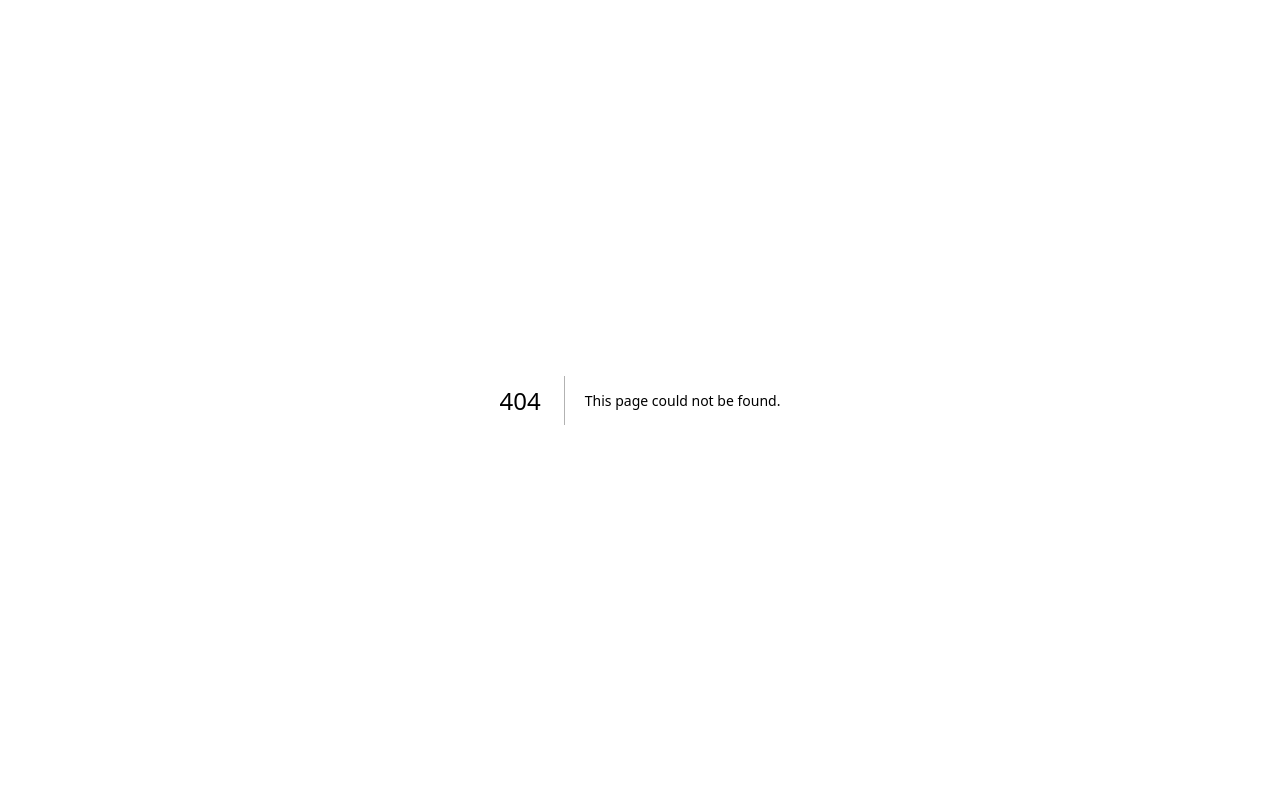
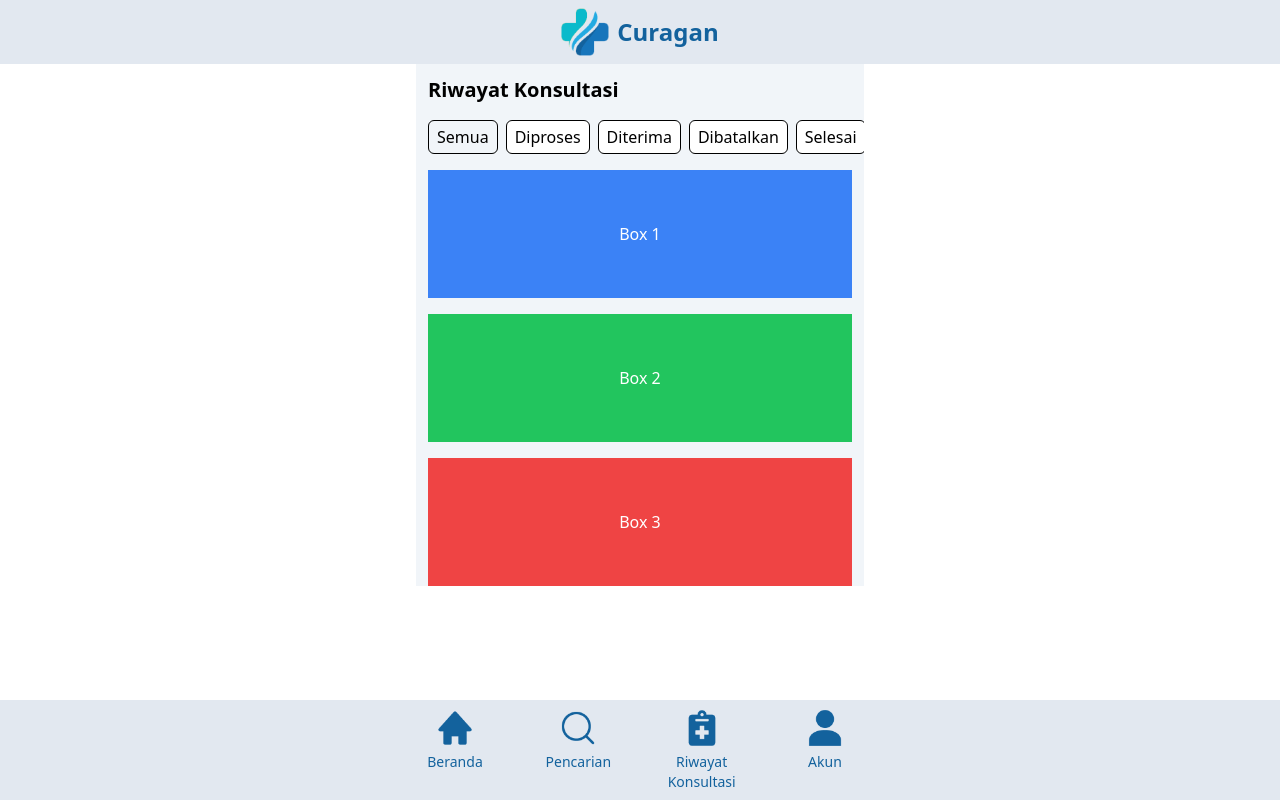
Before and after one commit to curagan/curagan-frontend, a Next.js app: page /riwayat in a window 1280 px wide. Before the commit this address had no page. Built offline with nearby package versions, Linux system fonts and the light colour scheme.

Commit message:
feat: slicing riwayat page

```diff
--- /dev/null
+++ b/components/riwayat/Filters.tsx
@@ -0,0 +1,21 @@
+export const Filters = () => {
+  return (
+    <div className="flex gap-2">
+      <div className="border border-solid rounded-md border-black bg-slate-100 inline-block text-black px-2 py-1">
+        Semua
+      </div>
+      <div className="border border-solid rounded-md border-black bg-white inline-block text-black px-2 py-1">
+        Diproses
+      </div>
+      <div className="border border-solid rounded-md border-black bg-white inline-block text-black px-2 py-1">
+        Diterima
+      </div>
+      <div className="border border-solid rounded-md border-black bg-white inline-block text-black px-2 py-1">
+        Dibatalkan
+      </div>
+      <div className="border border-solid rounded-md border-black bg-white inline-block text-black px-2 py-1">
+        Selesai
+      </div>
+    </div>
+  );
+};
--- /dev/null
+++ b/components/riwayat/HistoryList.tsx
@@ -0,0 +1,17 @@
+export const HistoryList = () => {
+  return (
+    <div>
+      <div className="flex flex-col space-y-4">
+        <div className="w-full h-32 bg-blue-500 text-white flex items-center justify-center">
+          Box 1
+        </div>
+        <div className="w-full h-32 bg-green-500 text-white flex items-center justify-center">
+          Box 2
+        </div>
+        <div className="w-full h-32 bg-red-500 text-white flex items-center justify-center">
+          Box 3
+        </div>
+      </div>
+    </div>
+  );
+};
--- /dev/null
+++ b/components/riwayat/Title.tsx
@@ -0,0 +1,7 @@
+export const Title = () => {
+  return (
+    <div>
+      <h1 className="font-semibold text-xl">Riwayat Konsultasi</h1>
+    </div>
+  );
+};
--- /dev/null
+++ b/pages/riwayat/index.tsx
@@ -0,0 +1,19 @@
+import { LayoutWrapper } from '@/components/layout/LayoutWrapper';
+import { Filters } from '@/components/riwayat/Filters';
+import { HistoryList } from '@/components/riwayat/HistoryList';
+import { Title } from '@/components/riwayat/Title';
+import { NextPage } from 'next';
+
+const Home: NextPage = () => {
+  return (
+    <LayoutWrapper>
+      <div className="w-full flex flex-col gap-4 p-3 pb-0  bg-slate-100">
+        <Title />
+        <Filters />
+        <HistoryList />
+      </div>
+    </LayoutWrapper>
+  );
+};
+
+export default Home;
```
